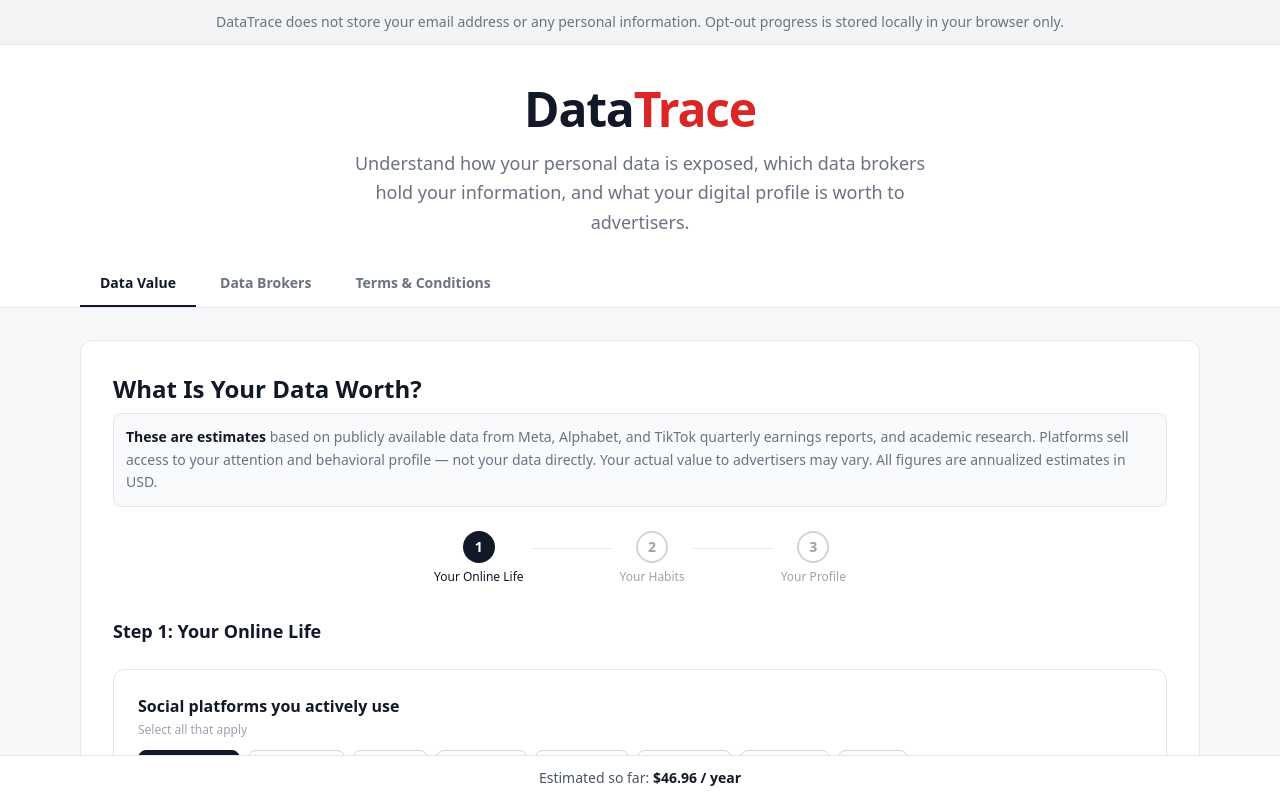
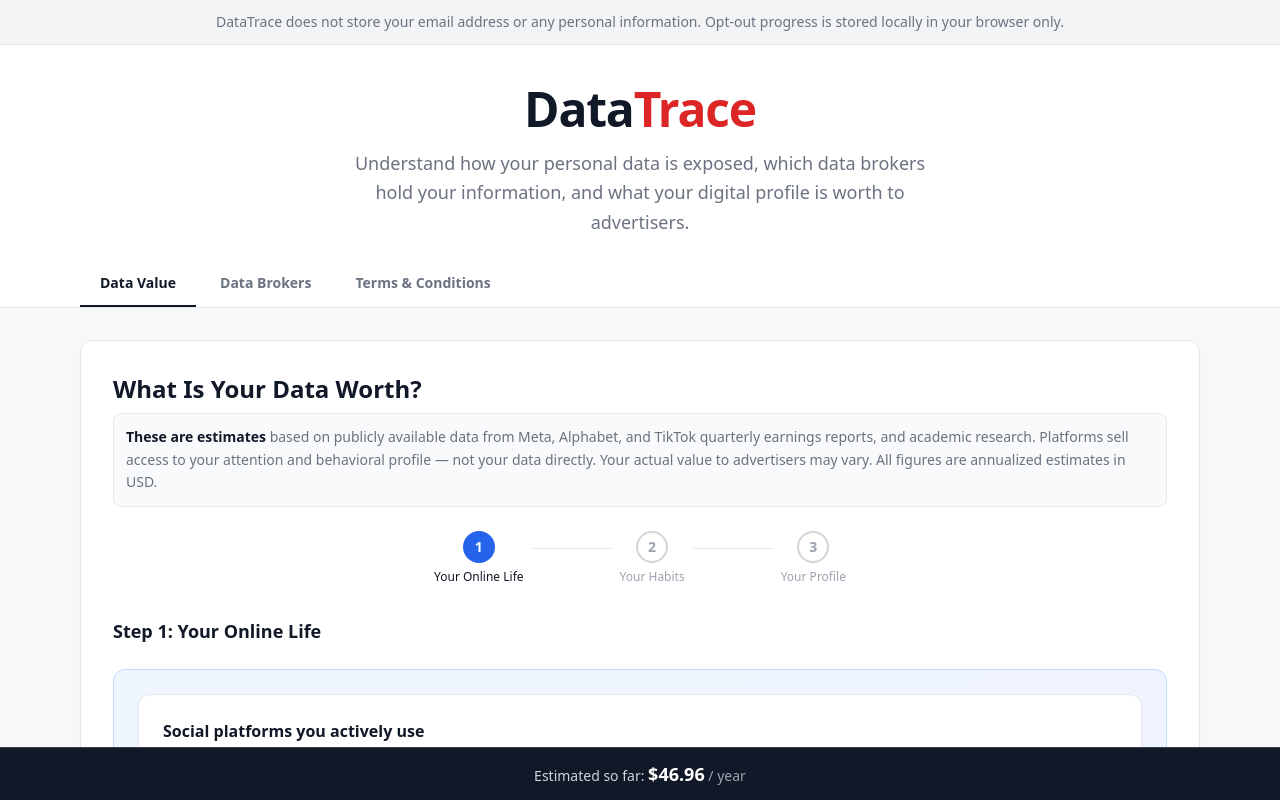
Before and after one commit to tinbean1/ethics_project, a React (Vite) app in the folder client/: page / in a window 1280 px wide. Both pictures are taken after a click on the button "Instagram". Shown: the top 800 px of the page. Built offline with nearby package versions, Linux system fonts and the light colour scheme; the HTML template or start-up script is replaced by a standard one.

Commit message:
feature: SVG broker icons, animated estimator with live chart and stat callouts
https://claude.ai/code/session_012MUgh6gcDcZb13AHovfcrq

```diff
--- a/client/src/components/DataBrokerList.jsx
+++ b/client/src/components/DataBrokerList.jsx
@@ -5,12 +5,52 @@ const STORAGE_KEY = 'datatrace_optouts';
 const CATEGORY_ORDER = ['Identity', 'Financial', 'Behavioral', 'Location', 'Purchase'];
 
 const CATEGORY_ICONS = {
-  Identity:   { bg: 'bg-blue-50',   border: 'border-blue-200',   text: 'text-blue-700',   icon: '🪪' },
-  Financial:  { bg: 'bg-green-50',  border: 'border-green-200',  text: 'text-green-700',  icon: '💳' },
-  Behavioral: { bg: 'bg-purple-50', border: 'border-purple-200', text: 'text-purple-700', icon: '👁' },
-  Location:   { bg: 'bg-orange-50', border: 'border-orange-200', text: 'text-orange-700', icon: '📍' },
-  Purchase:   { bg: 'bg-red-50',    border: 'border-red-200',    text: 'text-red-700',    icon: '🛒' },
+  Identity:   { bg: 'bg-blue-50',   border: 'border-blue-200',   text: 'text-blue-700' },
+  Financial:  { bg: 'bg-green-50',  border: 'border-green-200',  text: 'text-green-700' },
+  Behavioral: { bg: 'bg-purple-50', border: 'border-purple-200', text: 'text-purple-700' },
+  Location:   { bg: 'bg-orange-50', border: 'border-orange-200', text: 'text-orange-700' },
+  Purchase:   { bg: 'bg-red-50',    border: 'border-red-200',    text: 'text-red-700' },
 };
+
+function CategoryIcon({ category, className }) {
+  const cls = className || 'w-5 h-5';
+  if (category === 'Identity') {
+    return (
+      <svg className={cls} viewBox="0 0 24 24" fill="none" stroke="currentColor" strokeWidth="1.5">
+        <rect x="3" y="4" width="18" height="16" rx="2"/><circle cx="9" cy="10" r="2"/><path d="M15 8h2M15 12h2M7 16h10"/>
+      </svg>
+    );
+  }
+  if (category === 'Financial') {
+    return (
+      <svg className={cls} viewBox="0 0 24 24" fill="none" stroke="currentColor" strokeWidth="1.5">
+        <rect x="2" y="5" width="20" height="14" rx="2"/><path d="M2 10h20"/>
+      </svg>
+    );
+  }
+  if (category === 'Behavioral') {
+    return (
+      <svg className={cls} viewBox="0 0 24 24" fill="none" stroke="currentColor" strokeWidth="1.5">
+        <path d="M1 12s4-8 11-8 11 8 11 8-4 8-11 8-11-8-11-8z"/><circle cx="12" cy="12" r="3"/>
+      </svg>
+    );
+  }
+  if (category === 'Location') {
+    return (
+      <svg className={cls} viewBox="0 0 24 24" fill="none" stroke="currentColor" strokeWidth="1.5">
+        <path d="M12 2C8.13 2 5 5.13 5 9c0 5.25 7 13 7 13s7-7.75 7-13c0-3.87-3.13-7-7-7z"/><circle cx="12" cy="9" r="2.5"/>
+      </svg>
+    );
+  }
+  if (category === 'Purchase') {
+    return (
+      <svg className={cls} viewBox="0 0 24 24" fill="none" stroke="currentColor" strokeWidth="1.5">
+        <path d="M6 2L3 6v14a2 2 0 002 2h14a2 2 0 002-2V6l-3-4z"/><line x1="3" y1="6" x2="21" y2="6"/><path d="M16 10a4 4 0 01-8 0"/>
+      </svg>
+    );
+  }
+  return null;
+}
 
 function loadOptOuts() {
   try {
@@ -160,7 +200,7 @@ export default function DataBrokerList({ breachDataClasses, onOptOutChange }) {
                   }`}
                 >
                   <div className="flex items-center gap-2">
-                    <span className="text-base">{s.icon}</span>
+                    <CategoryIcon category={cat} className="w-5 h-5" />
                     <span className="font-semibold text-sm">{cat}</span>
                   </div>
                   <p className="text-xs mt-0.5 opacity-70">{opted}/{brokers.length} removed</p>
@@ -185,7 +225,7 @@ export default function DataBrokerList({ breachDataClasses, onOptOutChange }) {
                       : 'bg-white border-gray-200 text-gray-600'
                   }`}
                 >
-                  <span>{s.icon}</span>
+                  <CategoryIcon category={cat} className="w-4 h-4" />
                   {cat}
                 </button>
               );
@@ -198,7 +238,7 @@ export default function DataBrokerList({ breachDataClasses, onOptOutChange }) {
           {/* Category header — always visible */}
           <div className={`${style.bg} ${style.border} border rounded-xl p-6`}>
             <div className="flex items-center gap-3 mb-3">
-              <span className="text-2xl">{CATEGORY_ICONS[selectedCategory].icon}</span>
+              <CategoryIcon category={selectedCategory} className="w-6 h-6" />
               <h3 className={`text-xl font-bold ${style.text}`}>{info.title}</h3>
               <span className="ml-auto text-sm text-gray-500">{optedOutInCategory}/{categoryBrokers.length} removed</span>
             </div>
--- a/client/src/components/DataValueEstimator.jsx
+++ b/client/src/components/DataValueEstimator.jsx
@@ -11,16 +11,25 @@ const STEPS = [
     id: 1,
     label: 'Your Online Life',
     questionIds: ['platforms', 'google', 'streaming'],
+    gradientClass: 'bg-gradient-to-br from-blue-50 to-indigo-50 border-blue-200',
+    accentColor: 'bg-blue-600 text-white border-blue-600',
+    indicatorColor: 'bg-blue-600',
   },
   {
     id: 2,
     label: 'Your Habits',
     questionIds: ['shopping', 'healthApps', 'smartHome'],
+    gradientClass: 'bg-gradient-to-br from-purple-50 to-violet-50 border-purple-200',
+    accentColor: 'bg-purple-600 text-white border-purple-600',
+    indicatorColor: 'bg-purple-600',
   },
   {
     id: 3,
     label: 'Your Profile',
     questionIds: ['age', 'location', 'income'],
+    gradientClass: 'bg-gradient-to-br from-orange-50 to-amber-50 border-orange-200',
+    accentColor: 'bg-orange-500 text-white border-orange-500',
+    indicatorColor: 'bg-orange-500',
   },
 ];
 
@@ -228,7 +237,7 @@ function CustomBarTooltip({ active, payload, label }) {
   return null;
 }
 
-function QuestionCard({ question, answers, onAnswer }) {
+function QuestionCard({ question, answers, onAnswer, accentColor }) {
   const current = answers[question.id];
 
   const handleClick = (option) => {
@@ -253,6 +262,8 @@ function QuestionCard({ question, answers, onAnswer }) {
     return current === option;
   };
 
+  const selectedClass = accentColor || 'bg-gray-900 border-gray-900 text-white';
+
   return (
     <div className="card p-6">
       <p className="font-semibold text-gray-900 mb-1">{question.label}</p>
@@ -266,7 +277,7 @@ function QuestionCard({ question, answers, onAnswer }) {
             onClick={() => handleClick(opt)}
             className={`px-4 py-2 rounded-lg border text-sm font-medium transition-all ${
               isSelected(opt)
-                ? 'bg-gray-900 border-gray-900 text-white shadow-sm'
+                ? `${selectedClass} shadow-sm`
                 : 'bg-white border-gray-300 text-gray-600 hover:border-gray-500 hover:text-gray-900'
             }`}
           >
@@ -293,9 +304,9 @@ function StepIndicator({ currentStep, completedSteps }) {
               <div
                 className={`w-8 h-8 rounded-full flex items-center justify-center font-bold text-sm transition-all ${
                   isCompleted
-                    ? 'bg-gray-900 text-white'
+                    ? `${step.indicatorColor} text-white`
                     : isCurrent
-                      ? 'bg-gray-900 text-white'
+                      ? `${step.indicatorColor} text-white`
                       : 'bg-white border-2 border-gray-300 text-gray-400'
                 }`}
               >
@@ -339,6 +350,10 @@ export default function DataValueEstimator({ onValueChange }) {
   };
 
   const { total, factors } = computeValue(answers);
+
+  // Running total from current answers (same computation, renamed for clarity)
+  const { total: runningTotal, factors: runningFactorsRaw } = computeValue(answers);
+  const runningFactors = [...runningFactorsRaw].sort((a, b) => b.value - a.value);
 
   // Check if all required questions in the current step are answered
   const currentStepDef = STEPS.find(s => s.id === currentStep);
@@ -580,11 +595,74 @@ export default function DataValueEstimator({ onValueChange }) {
         </h3>
       </div>
 
-      {/* Questions for current step */}
-      <div className="space-y-4 mb-8">
-        {currentStepQuestions.map(q => (
-          <QuestionCard key={q.id} question={q} answers={answers} onAnswer={handleAnswer} />
-        ))}
+      {/* Step card with gradient background */}
+      <div className={`${currentStepDef.gradientClass} border rounded-xl p-6 mb-6`}>
+        {/* Questions for current step */}
+        <div className="space-y-4">
+          {currentStepQuestions.map(q => (
+            <QuestionCard
+              key={q.id}
+              question={q}
+              answers={answers}
+              onAnswer={handleAnswer}
+              accentColor={currentStepDef.accentColor}
+            />
+          ))}
+        </div>
+
+        {/* Shocking stat callouts — Step 1 */}
+        {currentStep === 1 && (
+          <div className="space-y-3 mt-4">
+            {Array.isArray(answers.platforms) && answers.platforms.includes('Facebook') && (
+              <div className="p-4 bg-blue-50 border border-blue-200 rounded-xl text-sm text-blue-800">
+                <strong>Meta made $131.9 billion</strong> in advertising revenue in 2023 — almost entirely from profiling users like you. Source: Meta Q4 2023 earnings.
+              </div>
+            )}
+            {answers.google === 'Yes, most of them' && (
+              <div className="p-4 bg-red-50 border border-red-200 rounded-xl text-sm text-red-800">
+                <strong>Google processes over 8.5 billion searches per day</strong> and uses every one to refine your advertising profile. Source: Alphabet 2023 Annual Report.
+              </div>
+            )}
+            {Array.isArray(answers.platforms) && answers.platforms.includes('TikTok') && (
+              <div className="p-4 bg-gray-50 border border-gray-200 rounded-xl text-sm text-gray-800">
+                <strong>TikTok's privacy policy explicitly permits collecting biometric data</strong> including faceprints and voiceprints from your content. Source: TikTok Privacy Policy, 2023.
+              </div>
+            )}
+          </div>
+        )}
+
+        {/* Shocking stat callouts — Step 2 */}
+        {currentStep === 2 && (
+          <div className="space-y-3 mt-4">
+            {answers.healthApps === 'Yes regularly' && (
+              <div className="p-4 bg-purple-50 border border-purple-200 rounded-xl text-sm text-purple-800">
+                <strong>Health app data is sold to insurers, employers, and marketers</strong> — a 2023 Duke University study found 96% of health apps share data with third parties. Source: Duke Sanford School of Public Policy, 2023.
+              </div>
+            )}
+          </div>
+        )}
+
+        {/* Live bar chart — show when there are multiple factors */}
+        {runningFactors.length > 1 && (
+          <div className="mt-4 p-4 bg-white rounded-xl border border-gray-200">
+            <p className="text-xs font-semibold text-gray-500 uppercase tracking-wide mb-3">Value breakdown so far</p>
+            {runningFactors.slice(0, 6).map((f, i) => (
+              <div key={f.name} className="flex items-center gap-2 mb-1.5">
+                <span className="text-xs text-gray-600 w-36 truncate flex-shrink-0">{f.name}</span>
+                <div className="flex-1 bg-gray-100 rounded-full h-2">
+                  <div
+                    className="h-2 rounded-full transition-all duration-500"
+                    style={{
+                      width: `${Math.min(100, (f.value / runningFactors[0].value) * 100)}%`,
+                      backgroundColor: PIE_COLORS[i % PIE_COLORS.length]
+                    }}
+                  />
+                </div>
+                <span className="text-xs font-mono text-gray-700 w-14 text-right">${f.value.toFixed(2)}</span>
+              </div>
+            ))}
+          </div>
+        )}
       </div>
 
       {/* Navigation buttons */}
@@ -615,10 +693,19 @@ export default function DataValueEstimator({ onValueChange }) {
 
       {/* Sticky running total bar */}
       {hasAnyAnswer && (
-        <div className="fixed bottom-0 left-0 right-0 z-50 bg-white border-t border-gray-200 py-3 px-4">
-          <p className="text-center text-sm text-gray-600">
+        <div className="fixed bottom-0 left-0 right-0 z-50 bg-gray-900 text-white border-t border-gray-700 py-3 px-4">
+          <p className="text-center text-sm text-gray-300">
             Estimated so far:{' '}
-            <span className="font-bold text-gray-900">${total.toFixed(2)} / year</span>
+            <span className="text-lg font-bold text-white">
+              $<CountUp
+                end={runningTotal}
+                decimals={2}
+                duration={0.6}
+                separator=","
+                preserveValue={true}
+              />
+            </span>
+            <span className="text-gray-400"> / year</span>
           </p>
         </div>
       )}
```
